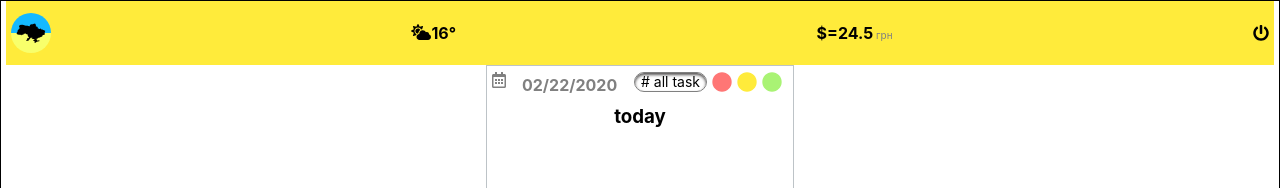
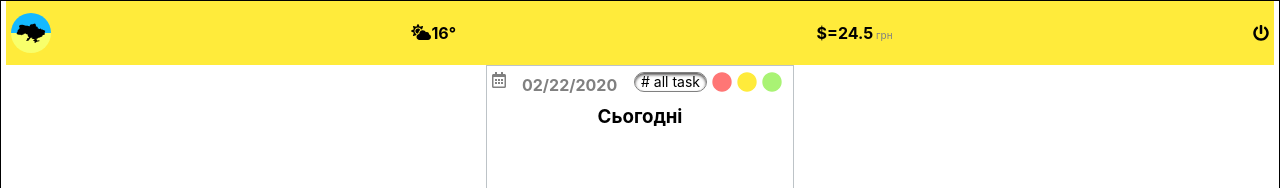
Before and after one commit to 503292/dodo-app, a React (Create React App) app: page / in a window 1280 px wide. Shown: the top 188 px of the page. Built offline with nearby package versions, Linux system fonts and the light colour scheme.

Commit message:
REFACT _ Tasks life cdm & cdu

```diff
--- a/src/components/Main/Tasks/Task/Task.jsx
+++ b/src/components/Main/Tasks/Task/Task.jsx
@@ -82,10 +82,6 @@ class Task extends Component {
                   )}
                 </div>
               </div>
-              {/* <div className={css.wrapText}>
-                <div className={css.check} />
-                {task.text}
-              </div> */}
             </Container>
           )}
         </Draggable>
--- a/src/components/Main/Tasks/Tasks.jsx
+++ b/src/components/Main/Tasks/Tasks.jsx
@@ -23,41 +23,33 @@ class Tasks extends Component {
 
   componentDidMount() {
     const { data } = this.props;
+    this.viewTasks(data);
+  }
+
+  componentDidUpdate(prevProps) {
+    const { data } = this.props;
+    if (prevProps.data !== data) {
+      this.viewTasks(data);
+    }
+  }
+
+  viewTasks = data => {
     const arrIds = data.map(el => el.id);
-    // console.log(arrIds, 'arrIds');
 
     this.setState({
       tasks: data,
       columns: {
         'column-1': {
           id: 'column-1',
-          title: 'today',
+          title: 'Сьогодні',
           tasksIds: arrIds,
         },
       },
       columnOrder: ['column-1'],
     });
-  }
 
-  componentDidUpdate(prevProps) {
-    const { data } = this.props;
-    const arrIds = data.map(el => el.id);
     // console.log(arrIds, 'arrIds');
-
-    if (prevProps.data !== data) {
-      this.setState({
-        tasks: data,
-        columns: {
-          'column-1': {
-            id: 'column-1',
-            title: 'today',
-            tasksIds: arrIds,
-          },
-        },
-        columnOrder: ['column-1'],
-      });
-    }
-  }
+  };
   /*
    *   crud methods
    */
```
